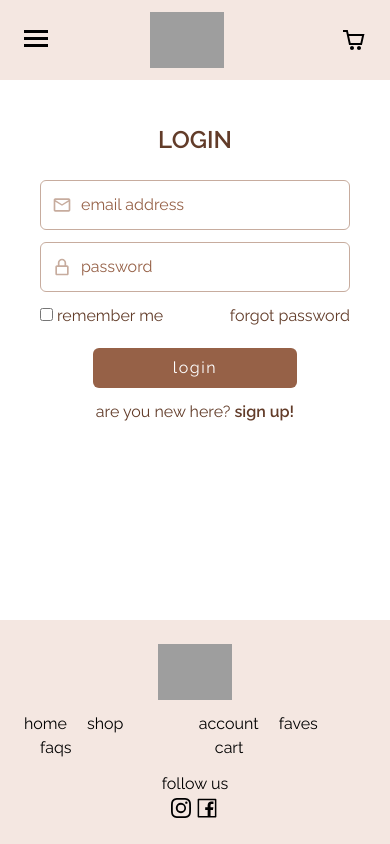
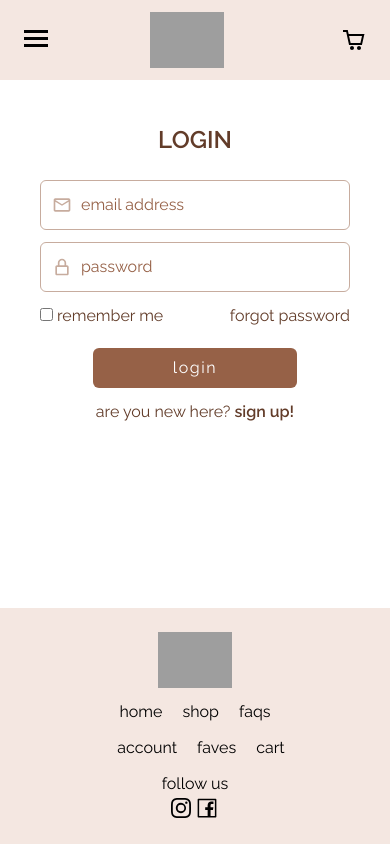
Before and after one commit to cathrynngaosi/etherealminds-site, a React (Vite) app: page /login in a window 390 px wide. Built offline with nearby package versions, Linux system fonts and the light colour scheme; grey boxes are pictures that could not be loaded; a web font is replaced by a local one.

Commit message:
Update css

```diff
--- a/src/features/home/HeroImages.jsx
+++ b/src/features/home/HeroImages.jsx
@@ -1,6 +1,6 @@
 function HeroImages() {
   return (
-    <section className="bg-gift-image bg-cover bg-no-repeat p-80"></section>
+    <section className="h-[50vh] bg-gift-image bg-cover bg-no-repeat lg:h-[70vh]"></section>
   );
 }
 
--- a/src/pages/Login.jsx
+++ b/src/pages/Login.jsx
@@ -8,7 +8,7 @@ function Login() {
   return (
     <section className="p-10 text-darkBrown">
       <h1 className="mb-5 text-center uppercase">Login</h1>
-      <form>
+
       <div className="mx-auto space-y-3 md:w-1/2">
         <Input type="email" placeholder="email address" cols="1">
           <MdOutlineMailOutline className="input-icon" />
@@ -32,7 +32,6 @@ function Login() {
       <div className="mt-5 text-center">
         <Button type="wide"> login </Button>
       </div>
-      </form>
       <div className="mt-3 text-center">
         <p className="text-darkBrown">
           are you new here?{" "}
--- a/src/ui/Footer.jsx
+++ b/src/ui/Footer.jsx
@@ -9,7 +9,7 @@ function Footer() {
       <div>
         <img src={getImage("/images/EMLogo.svg")} alt="" className="h-14" />
       </div>
-      <div className="flex flex-row items-center space-x-6 md:flex-col md:space-x-0 md:space-y-3">
+      <div className="flex flex-col items-center space-x-3 space-y-3 md:space-x-6">
         <div className="space-x-4">
           <Link to="/"> home </Link>
           <Link to="/shop"> shop </Link>
```
Lines whose indentation alone changed are shown as unchanged.
